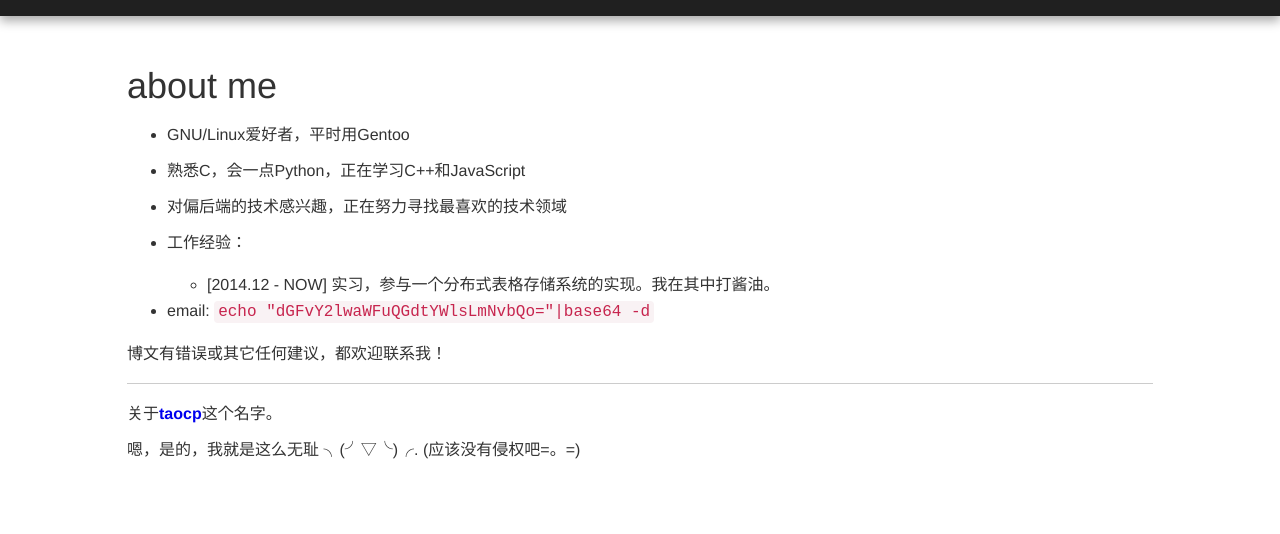
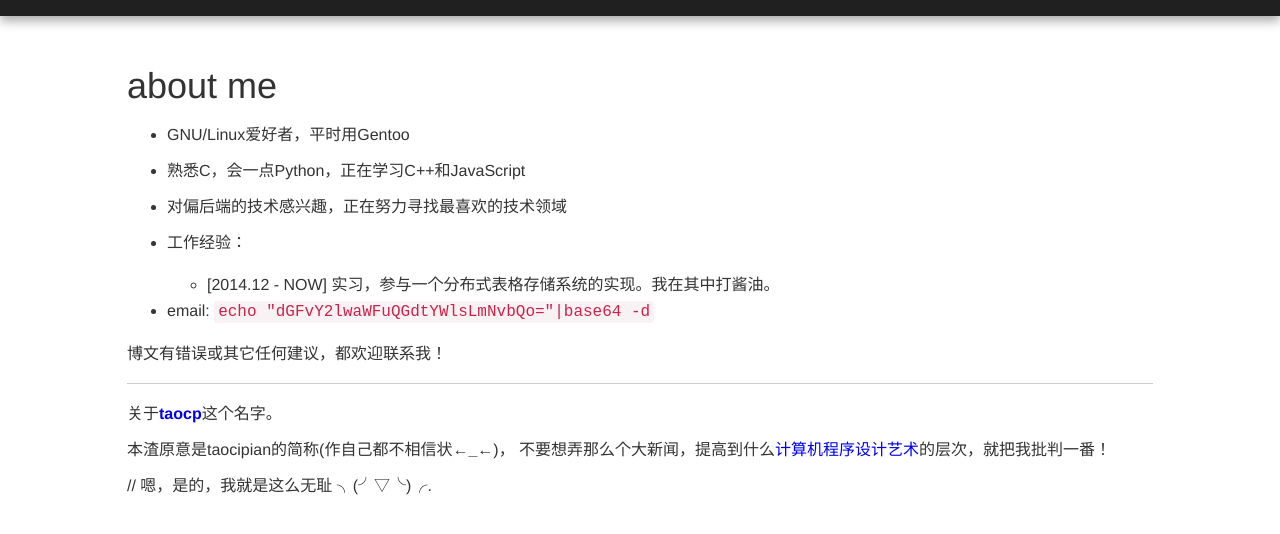
Before and after one commit to taocp/taocp.github.com, a Jekyll site: the page built from about.md, in a window 1280 px wide, cut to the strip 104-638 px from the top of the page. Built offline with Jekyll 4.4.1, drawn with Linux system fonts in a browser that asks for light colours; nearby versions of some CDN libraries; library files that are not in the unit come from our copies; Markdown is read by kramdown in place of the engine named in the settings.

Commit message:
update about-me

```diff
--- a/about.md
+++ b/about.md
@@ -24,4 +24,7 @@ description: Something more
 
 关于[**taocp**](https://www.google.com/#q=taocp)这个名字。
 
-嗯，是的，我就是这么无耻 ╮(╯▽╰)╭. (应该没有侵权吧=。=)
+本渣原意是taocipian的简称(作自己都不相信状**←_←**)，
+不要想弄那么个大新闻，提高到什么[计算机程序设计艺术](https://www.google.com/#q=taocp)的层次，就把我批判一番！
+
+// 嗯，是的，我就是这么无耻 ╮(╯▽╰)╭.
```
